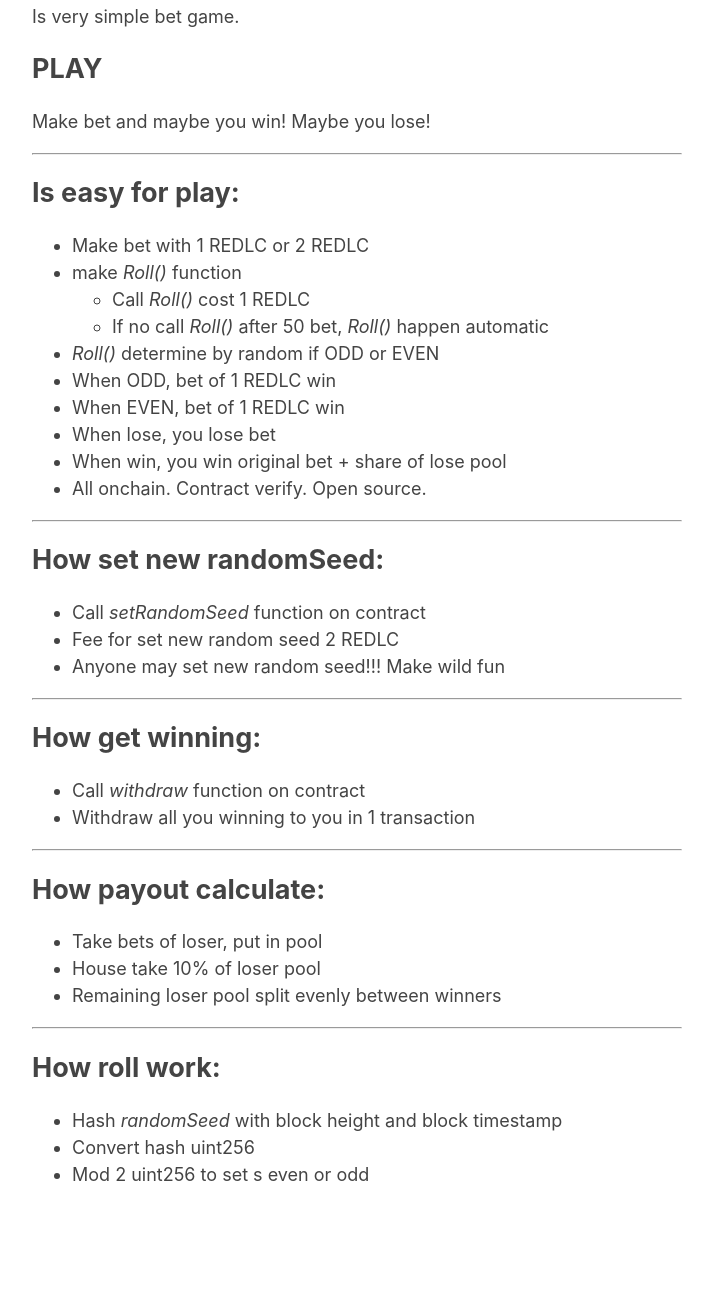
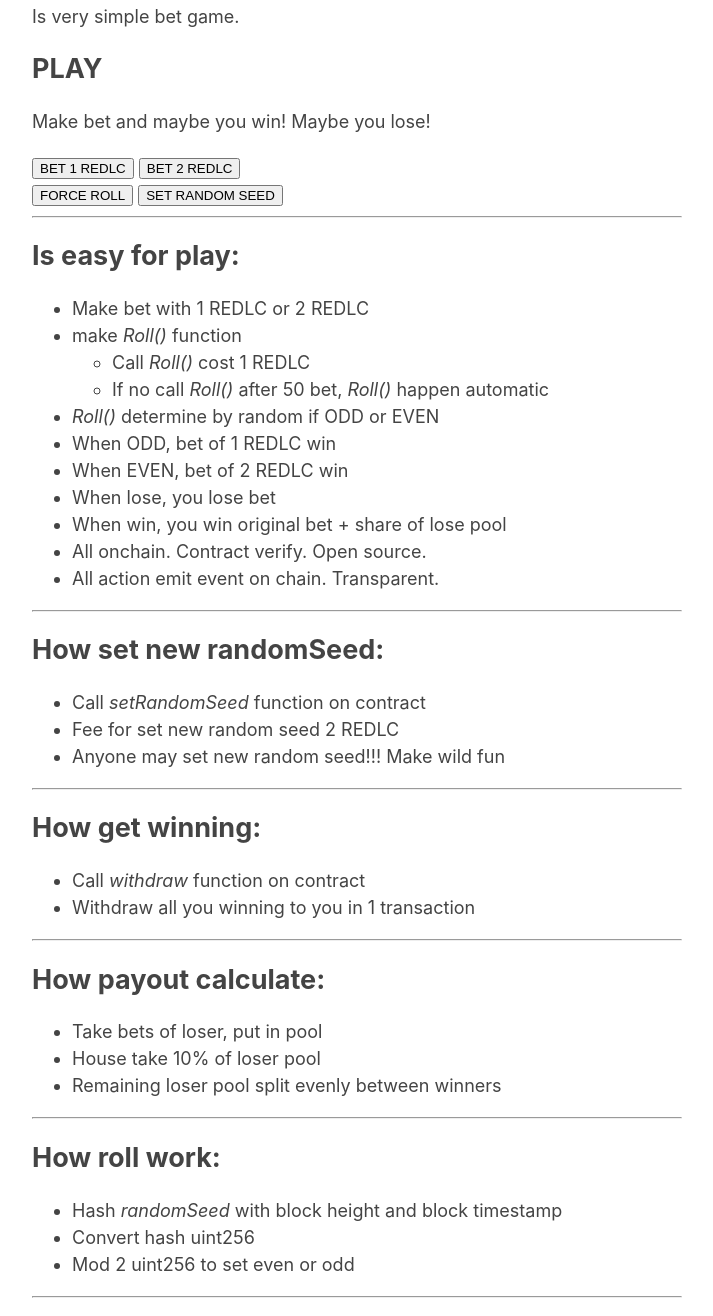
Before and after one commit to happypappyhappy/happybet, a plain HTML site: page index.html in a window 1280 px wide. Shown: the part 104-1420 px from the top of the page, without its empty margins (283-996 px from the left). Before the commit the page ends 1332 px from the top, so only its background shows below. Drawn offline with Linux system fonts and the light colour scheme.

Commit message:
asdf
asdf

```diff
--- a/index.html
+++ b/index.html
@@ -9,15 +9,23 @@
   </head>
 
   <body>
-    <h1 id="this-is-the-final-motherfucking-website">
-      This is <em>HAPPY BET</em>.
-    </h1>
+    <h1>This is <em>HAPPY BET</em>.</h1>
 
     <p>Is very simple bet game.</p>
 
     <h2>PLAY</h2>
 
     <p>Make bet and maybe you win! Maybe you lose!</p>
+
+    <div>
+      <button>BET 1 REDLC</button>
+      <button>BET 2 REDLC</button>
+    </div>
+
+    <div>
+      <button>FORCE ROLL</button>
+      <button>SET RANDOM SEED</button>
+    </div>
 
     <hr />
 
@@ -35,10 +43,11 @@
       </ul>
       <li><em>Roll()</em> determine by random if ODD or EVEN</li>
       <li>When ODD, bet of 1 REDLC win</li>
-      <li>When EVEN, bet of 1 REDLC win</li>
+      <li>When EVEN, bet of 2 REDLC win</li>
       <li>When lose, you lose bet</li>
       <li>When win, you win original bet + share of lose pool</li>
       <li>All onchain. Contract verify. Open source.</li>
+      <li>All action emit event on chain. Transparent.</li>
     </ul>
 
     <hr />
@@ -77,7 +86,9 @@
     <ul>
       <li>Hash <em>randomSeed</em> with block height and block timestamp</li>
       <li>Convert hash uint256</li>
-      <li>Mod 2 uint256 to set s even or odd</li>
+      <li>Mod 2 uint256 to set even or odd</li>
     </ul>
+
+    <hr />
   </body>
 </html>
```
